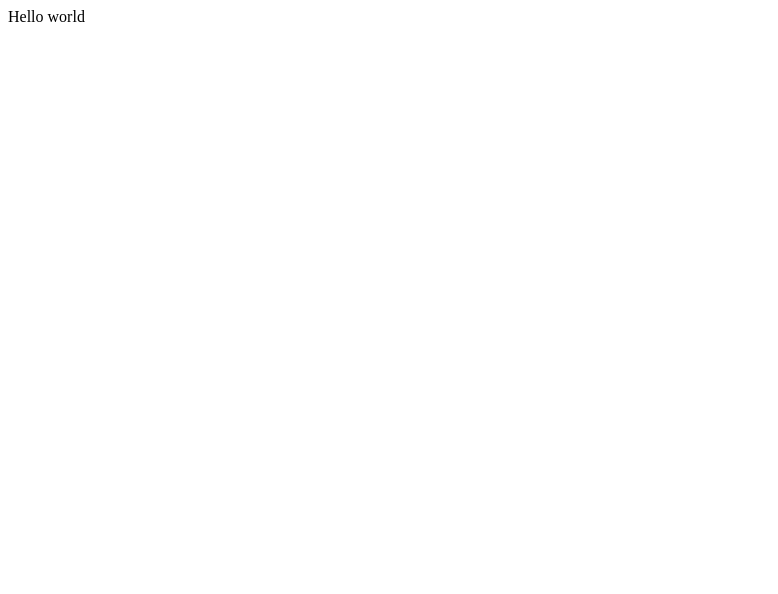
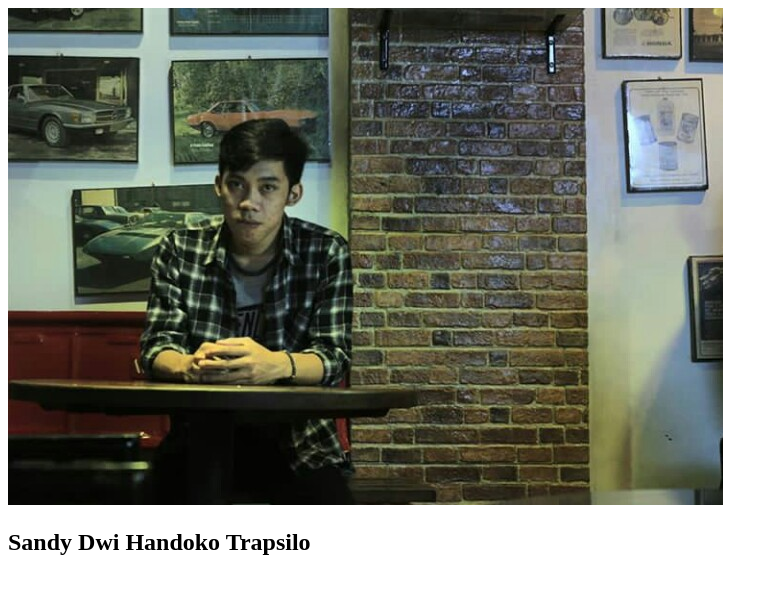
Before and after one commit to Sandydht/my-repo-from-remote, a plain HTML site: page index.html in a window 1280 px wide. Shown: the whole page, without its empty margins (0-778 px from the left). Drawn offline with Linux system fonts and the light colour scheme.

Commit message:
Changed "Hello world" with img and h2 to display simply profile data. Image file added in the folder images and used as resource in the img element in index.html file.

```diff
--- a/index.html
+++ b/index.html
@@ -9,7 +9,10 @@
 </head>
 
 <body>
-  Hello world
+  <div>
+    <img src="images/profile.jpg" alt="image-profile">
+    <h2>Sandy Dwi Handoko Trapsilo</h2>
+  </div>
 </body>
 
 </html>
```
Also changed, not shown: images/profile.jpg (added).
